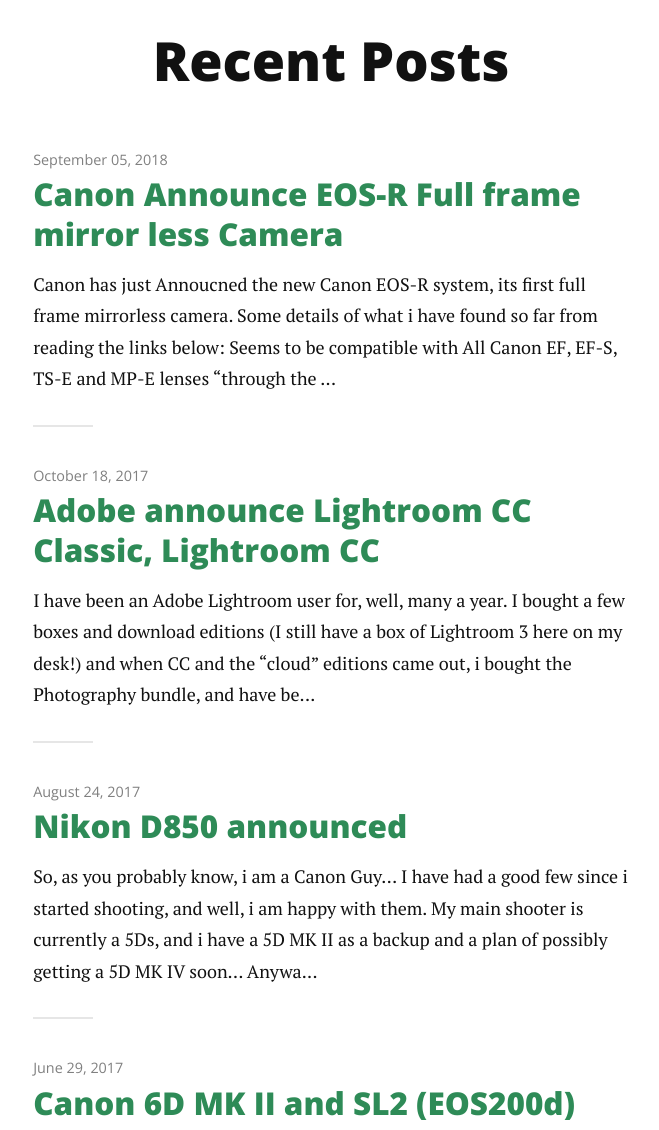
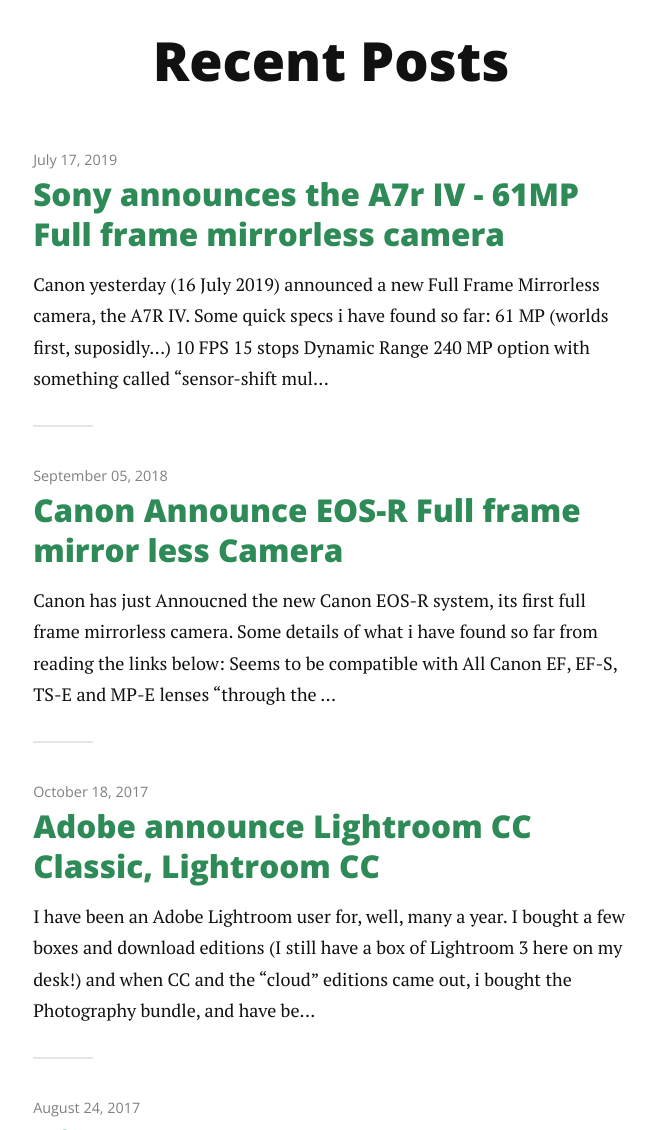
Before and after one commit to tiernano/www.geekphotographer.com, a Jekyll site: the page built from index.html, in a window 1280 px wide and 1400 px high. Shown: the part 270-1400 px from the top of the window, without its empty margins (309-968 px from the left). Built offline with Jekyll 4.4.1, drawn with Linux system fonts in a browser that asks for light colours; Markdown is read by kramdown in place of the engine named in the settings; the list of posts is cut into pages by our own code; some of the changed text lies outside the part shown.

Commit message:
new post

```diff
--- a/_posts/2018-09-05-canon-announce-eos-r-full-frame-mirror-less-camera.md
+++ b/_posts/2018-09-05-canon-announce-eos-r-full-frame-mirror-less-camera.md
@@ -3,7 +3,10 @@
 date: 2018-09-05 00:00:00 +0000
 author: tiernano
 layout: post
-categories: []
+categories:
+    - canon
+    - announcements
+    - hardware
 
 ---
 ![](https://images.tiernanotoole.net/image/?inputImage=geekphotographer/cam2-750x600.jpg)
--- /dev/null
+++ b/_posts/2019-07-17-sony-a7riv.md
@@ -0,0 +1,34 @@
+---
+title: Sony announces the A7r IV - 61MP Full frame mirrorless camera
+date: 2019-07-17 00:00:00 +0000
+author: tiernano
+layout: post
+categories:
+    - announcements
+    - sony
+    - hardware
+---
+![](https://images.tiernanotoole.net/image/?inputImage=v1563357409/Screen-Shot-2019-07-16-at-10.jpg)
+
+Canon yesterday (16 July 2019) announced a new Full Frame Mirrorless camera, the A7R IV. Some quick specs i have found so far:
+
+* 61 MP (worlds first, suposidly...)
+* 10 FPS
+* 15 stops Dynamic Range
+* 240 MP option with something called "sensor-shift multi-shot mode"...
+* 567 phase-detection AF points covering 74% of the image area
+* Full 4k video with real time eye tracking
+* USB C, Wifi and Dual UHS-II (SD) Cards
+* $3500 availabe for pre-order on [B&H](https://www.bhphotovideo.com/c/product/1494679-REG/sony_ilce7rm4_b_alpha_a7r_iv_mirrorless.html) and [Adorama](https://www.adorama.com/isoa7r4.html)
+
+![](https://images.tiernanotoole.net/image/?inputImage=v1563358116/Screen-Shot-2019-07-16-at-10_1.jpg)
+
+More links:
+
+* [Sony Official Page](https://www.sony.ie/electronics/interchangeable-lens-cameras/ilce-7rm4)
+* [PetaPixel Coverage](https://petapixel.com/2019/07/16/sony-unveils-a7r-iv-the-worlds-first-61mp-full-frame-camera/)
+* [PetaPixel Hands on and Photos](https://petapixel.com/2019/07/16/sony-a7r-iv-first-impressions-and-real-world-photos/)
+* [Sony's Photo Gallery](https://www.sony.net/Products/di_photo-gallery/camera/ILCE-7RM4/?select=camera&body=ilc&mount=E-mount&system=35mmFullFrame)
+* [Engadget Hands on](https://www.engadget.com/2019/07/16/sony-a7r-iv-61-megapixels-hands-on/)
+* [Engadget Coverage](https://www.engadget.com/2019/07/16/sonys-a7r-mark-iv-packs-a-61-megapixel-sensor/)
+* [FStoppers Coverage](https://fstoppers.com/originals/sony-announces-new-alpha-7r-iv-proper-rival-medium-format-390369)
```
